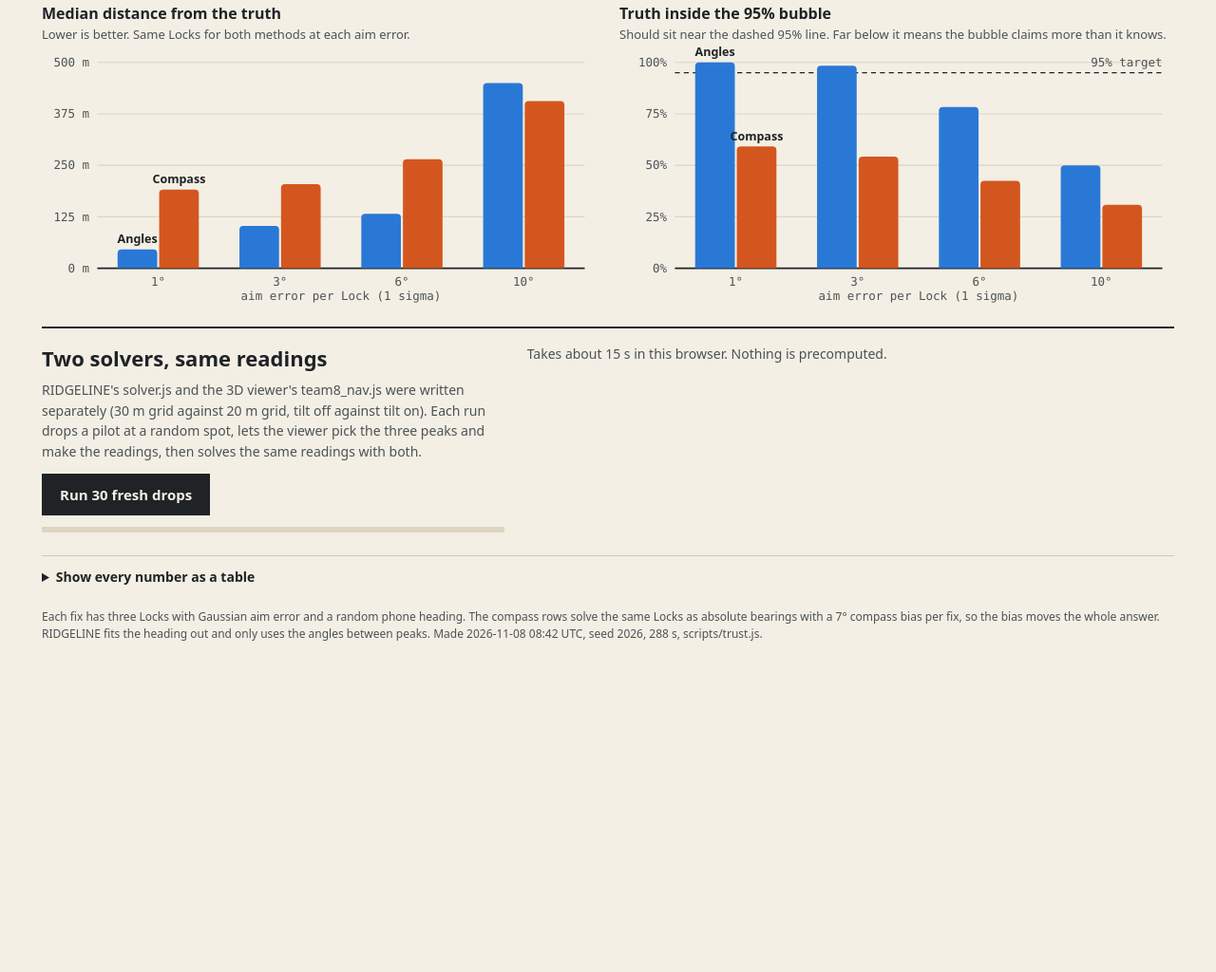
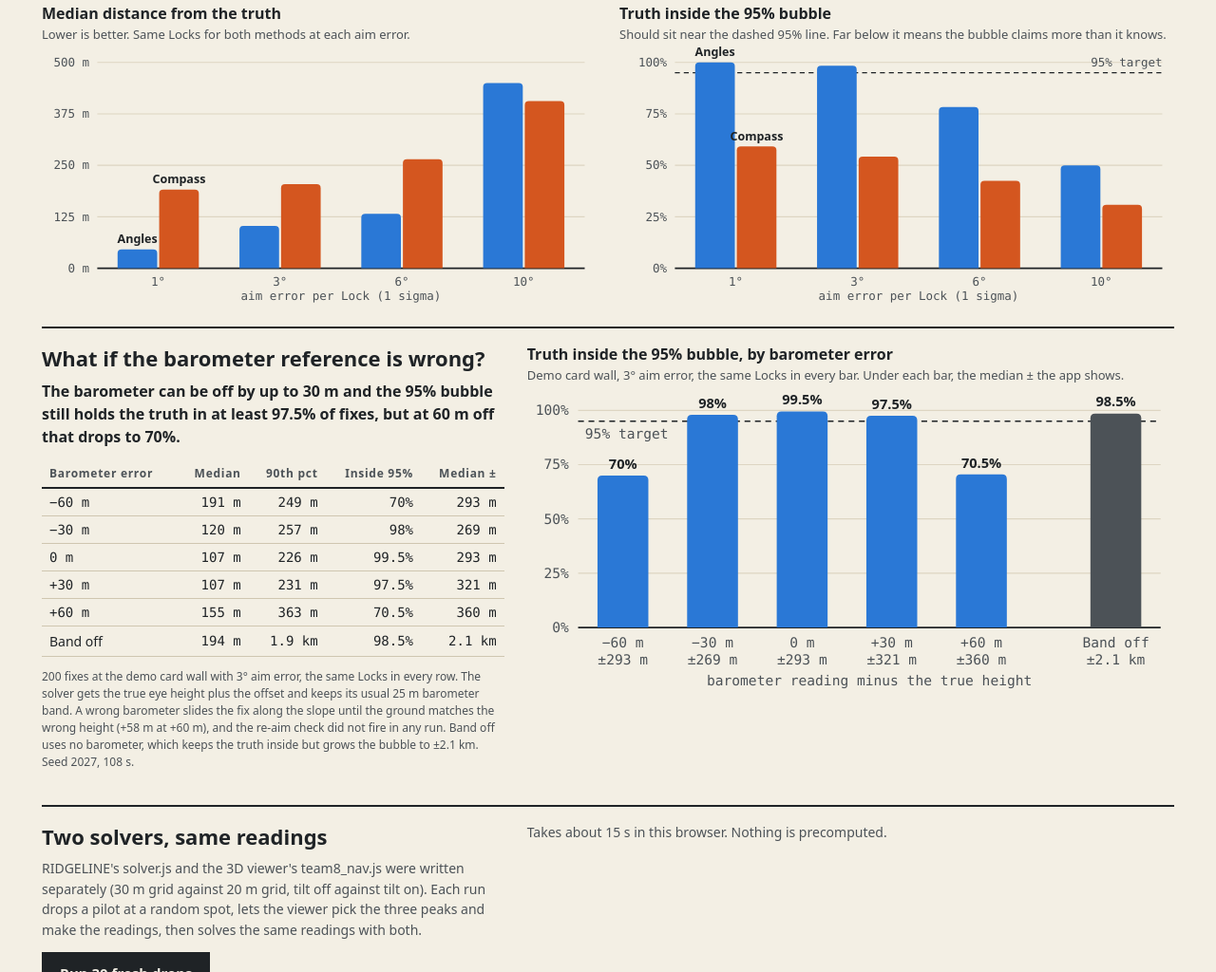
Before and after one commit to CodeMetalForge-Hackathon/Team-08-RIDGELINE, a plain HTML site: page ridgeline/trust/index.html in a window 1280 px wide. Shown: the part 434-1458 px from the top of the page at 95% size. Before the commit the page ends 1135 px from the top, so only its background shows below. Drawn offline with Linux system fonts and the light colour scheme.

Commit message:
Show the barometer reference error test on the trust page
Co-Authored-By: Claude Opus 5.5 <noreply@anthropic.com>

```diff
--- a/ridgeline/trust/index.html
+++ b/ridgeline/trust/index.html
@@ -56,6 +56,12 @@ th { text-align: right; font-size: 12px; letter-spacing: .06em; color: var(--ink
 th:first-child, td:first-child { text-align: left; }
 td { padding: 6px 8px; border-bottom: 1px solid var(--rule); text-align: right; font-family: var(--mono); font-variant-numeric: tabular-nums; }
 .fine { font-size: 12px; color: var(--ink2); line-height: 1.5; margin: 0; }
+.two p.say { color: var(--ink); font-size: 16px; font-weight: 600; line-height: 1.5; }
+#baro .fine { font-size: 12px; line-height: 1.5; margin-top: 12px; }
+#baro table { margin-top: 0; }
+#baro td { white-space: nowrap; }
+tr.ref td { border-top: 1.5px solid var(--ink); }
+@media (max-width: 760px) { #baro th, #baro td { padding: 6px 4px; } }
 @media (max-width: 760px) { .two { grid-template-columns: 1fr; } h1 { font-size: 30px; } }
 @media (prefers-reduced-motion: reduce) { .prog span { transition: none; } }
 </style>
@@ -78,6 +84,15 @@ td { padding: 6px 8px; border-bottom: 1px solid var(--rule); text-align: right;
   <section class="charts">
     <figure><figcaption>Median distance from the truth<small>Lower is better. Same Locks for both methods at each aim error.</small></figcaption><svg class="chart" id="c-err" viewBox="0 0 560 260" role="img" aria-label="Median error by aim error"></svg></figure>
     <figure><figcaption>Truth inside the 95% bubble<small>Should sit near the dashed 95% line. Far below it means the bubble claims more than it knows.</small></figcaption><svg class="chart" id="c-cov" viewBox="0 0 560 260" role="img" aria-label="Coverage by aim error"></svg></figure>
+  </section>
+  <section class="two" id="baro" aria-label="Barometer reference error">
+    <div>
+      <h2>What if the barometer reference is wrong?</h2>
+      <p class="say" id="baro-say"></p>
+      <div id="baro-table" style="overflow-x:auto"></div>
+      <p class="fine" id="baro-method"></p>
+    </div>
+    <figure><figcaption>Truth inside the 95% bubble, by barometer error<small>Demo card wall, 3° aim error, the same Locks in every bar. Under each bar, the median ± the app shows.</small></figcaption><svg class="chart" id="c-baro" viewBox="0 0 560 260" role="img" aria-label="Coverage by barometer error"></svg></figure>
   </section>
   <section class="two" aria-label="Two solvers">
     <div>
@@ -146,6 +161,54 @@ function render() {
   chart($('c-err'), 'median_m', { tick: v => v >= 1000 ? (v / 1000) + ' km' : v + ' m' });
   chart($('c-cov'), 'coverage', { max: 1, ref: 0.95, tick: v => Math.round(v * 100) + '%' });
   $('table').innerHTML = `<table><thead><tr><th>Aim error</th><th>Method</th><th>Median</th><th>90th pct</th><th>Inside 95%</th><th>Median ±</th><th>Re-aim asked</th></tr></thead><tbody>${T.rows.map(r => ['angles', 'compass'].map(m => { const d = r[set][m]; return `<tr><td>${r.aim_deg}°</td><td style="text-align:left;font-family:var(--font)">${m === 'angles' ? 'Angles between peaks' : 'Compass, 7° bias'}</td><td>${fmtM(d.median_m)}</td><td>${fmtM(d.p90_m)}</td><td>${pc(d.coverage)}</td><td>${fmtM(d.r95_median_m)}</td><td>${m === 'angles' ? pc(d.reaim_rate) : 'n/a'}</td></tr>`; }).join('')).join('')}</tbody></table>`;
+  wireTips();
+}
+
+// ---------- barometer reference error, demo wall ----------
+const offName = o => o === null ? 'Band off' : o === 0 ? '0 m' : (o > 0 ? '+' : '−') + Math.abs(o) + ' m';
+const signed = v => (v > 0 ? '+' : v < 0 ? '−' : '') + Math.abs(v) + ' m';
+const pcb = v => Math.round(v * 1000) / 10 + '%';   // 199 of 200 reads 99.5%, not 100%
+
+function baroChart(svg, B, all) {
+  const W = 560, H = 260, L = 44, R = 12, TOP = 20, BOT = 52;
+  const gw = (W - L - R) / (all.length + 0.5), bw = Math.min(44, gw - 22);   // half a slot of air before Band off
+  const y = v => TOP + (H - TOP - BOT) * (1 - v), base = y(0);
+  let s = '';
+  for (let k = 0; k <= 4; k++) {
+    const yy = y(k / 4);
+    s += `<path d="M${L} ${yy}H${W - R}" stroke="${k ? 'var(--grid)' : 'var(--ink)'}" stroke-width="${k ? 1 : 1.5}"/>`;
+    s += `<text class="axis" x="${L - 8}" y="${yy + 4}" text-anchor="end">${k * 25}%</text>`;
+  }
+  s += `<path d="M${L} ${y(0.95)}H${W - R}" stroke="var(--ink)" stroke-width="1.2" stroke-dasharray="5 4"/><text class="axis" x="${L + 6}" y="${y(0.95) + 15}">95% target</text>`;
+  all.forEach((r, g) => {
+    const off = r.offset_m === null, cx = L + (g + (off ? 0.5 : 0)) * gw + gw / 2, top = y(r.coverage);
+    const tip = `<b>Barometer ${off ? 'band switched off' : offName(r.offset_m) + ' from the truth'}</b><br>${r.n} fixes, ${B.aim_deg}° aim error<br>median ${fmtM(r.median_m)}, 90th percentile ${fmtM(r.p90_m)}<br>truth inside the bubble ${pcb(r.coverage)}<br>median ± ${fmtM(r.r95_median_m)}<br>ground under the fix ${signed(r.ground_shift_median_m)} against the truth`;
+    s += `<path class="bar" d="${barPath(cx - bw / 2, top, bw, base)}" fill="${off ? 'var(--ink2)' : 'var(--s1)'}" data-tip="${tip.replace(/"/g, '&quot;')}"/>`;
+    s += `<text class="dl" x="${cx}" y="${top - 6}" text-anchor="middle">${pcb(r.coverage)}</text>`;
+    s += `<text class="axis" x="${cx}" y="${H - BOT + 17}" text-anchor="middle">${offName(r.offset_m)}</text>`;
+    s += `<text class="axis" x="${cx}" y="${H - BOT + 32}" text-anchor="middle">±${fmtM(r.r95_median_m)}</text>`;
+  });
+  s += `<text class="axis" x="${(L + W - R) / 2}" y="${H - 2}" text-anchor="middle">barometer reading minus the true height</text>`;
+  svg.innerHTML = s;
+}
+
+function renderBaro() {
+  const B = T.baro;
+  if (!B) { $('baro').style.display = 'none'; return; }
+  const rows = B.rows.slice().sort((a, b) => a.offset_m - b.offset_m), all = [...rows, B.off];
+  // how far the reference can drift while the bubble still holds the truth (90% or more on both sides)
+  let hold = null, fail = null;
+  for (const d of [...new Set(rows.map(r => Math.abs(r.offset_m)))].filter(d => d > 0).sort((a, b) => a - b)) {
+    const cov = Math.min(...rows.filter(r => Math.abs(r.offset_m) === d).map(r => r.coverage));
+    if (cov >= 0.9) hold = { d, cov }; else { fail = { d, cov }; break; }
+  }
+  $('baro-say').textContent = hold && fail ? `The barometer can be off by up to ${hold.d} m and the 95% bubble still holds the truth in at least ${pcb(hold.cov)} of fixes, but at ${fail.d} m off that drops to ${pcb(fail.cov)}.`
+    : hold ? `Even ${hold.d} m off, the 95% bubble still holds the truth in at least ${pcb(hold.cov)} of fixes.`
+    : fail ? `Already ${fail.d} m off, the 95% bubble holds the truth in only ${pcb(fail.cov)} of fixes.` : '';
+  baroChart($('c-baro'), B, all);
+  $('baro-table').innerHTML = `<table><thead><tr><th>Barometer error</th><th>Median</th><th>90th pct</th><th>Inside 95%</th><th>Median ±</th></tr></thead><tbody>${all.map(r => `<tr${r.offset_m === null ? ' class="ref"' : ''}><td${r.offset_m === null ? ' style="font-family:var(--font)"' : ''}>${offName(r.offset_m)}</td><td>${fmtM(r.median_m)}</td><td>${fmtM(r.p90_m)}</td><td>${pcb(r.coverage)}</td><td>${fmtM(r.r95_median_m)}</td></tr>`).join('')}</tbody></table>`;
+  const hi = rows[rows.length - 1], reaim = Math.max(...all.map(r => r.reaim_rate));
+  $('baro-method').textContent = `${B.n} fixes at the demo card wall with ${B.aim_deg}° aim error, the same Locks in every row. The solver gets the true eye height plus the offset and keeps its usual ${B.solver_sigma_m} m barometer band. A wrong barometer slides the fix along the slope until the ground matches the wrong height (${signed(hi.ground_shift_median_m)} at ${offName(hi.offset_m)}), and the re-aim check ${reaim ? `fired in up to ${pcb(reaim)} of runs` : 'did not fire in any run'}. Band off uses no barometer, which keeps the truth inside but grows the bubble to ±${fmtM(B.off.r95_median_m)}. Seed ${B.seed}, ${B.seconds} s.`;
   wireTips();
 }
 
@@ -218,6 +281,7 @@ fetch('/data/trust.json', { cache: 'no-store' }).then(r => { if (!r.ok) throw ne
   T = j;
   $('lead').textContent = `Simulated Locks at the demo card wall (${j.n_demo} fixes) and at ${j.n_random} random spots on ${j.area} that see three peaks, solved with the app's own settings (${j.solver_sigma_deg}° assumed aim error). This is not a hand-held test.`;
   $('method').textContent = `Each fix has three Locks with Gaussian aim error and a random phone heading. The compass rows solve the same Locks as absolute bearings with a ${j.compass_bias_sd_deg}° compass bias per fix, so the bias moves the whole answer. RIDGELINE fits the heading out and only uses the angles between peaks. Made ${j.made.slice(0, 16).replace('T', ' ')} UTC, seed ${j.seed}, ${j.seconds} s, scripts/trust.js.`;
+  try { renderBaro(); } catch (e) { $('baro').style.display = 'none'; }   // never let this section break the rest
   render();
 }).catch(e => { $('lead').textContent = e.message; });
 </script>
```
